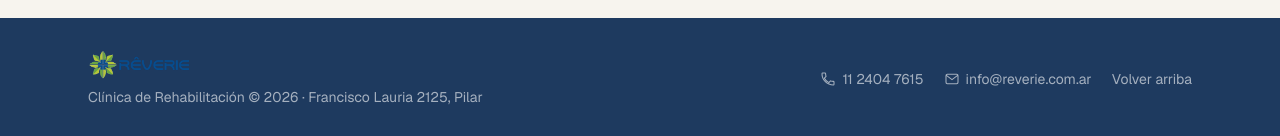
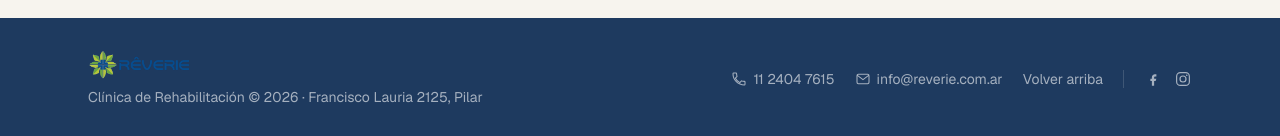
Before and after one commit to DjRichieValdivia/reverie-landing, a Next.js app: page / in a window 1280 px wide. Shown: the part 5888-6024 px from the top of the page. Built offline with nearby package versions, Linux system fonts and the light colour scheme; no server answers.

Commit message:
Agregar Facebook e Instagram reales de la clínica al footer

```diff
--- a/src/components/Footer.tsx
+++ b/src/components/Footer.tsx
@@ -1,5 +1,5 @@
 import Image from "next/image";
-import { MailIcon, PhoneIcon } from "./icons";
+import { FacebookIcon, InstagramIcon, MailIcon, PhoneIcon } from "./icons";
 import { site } from "@/lib/site";
 
 export function Footer() {
@@ -38,6 +38,26 @@ export function Footer() {
           <a href="#top" className="transition-colors hover:text-white">
             Volver arriba
           </a>
+          <div className="flex items-center gap-3 border-l border-white/15 pl-5">
+            <a
+              href={site.facebookHref}
+              target="_blank"
+              rel="noopener noreferrer"
+              aria-label="Facebook de RÊVERIE"
+              className="transition-colors hover:text-white"
+            >
+              <FacebookIcon className="h-4.5 w-4.5" />
+            </a>
+            <a
+              href={site.instagramHref}
+              target="_blank"
+              rel="noopener noreferrer"
+              aria-label="Instagram de RÊVERIE"
+              className="transition-colors hover:text-white"
+            >
+              <InstagramIcon className="h-4.5 w-4.5" />
+            </a>
+          </div>
         </div>
       </div>
     </footer>
--- a/src/components/icons.tsx
+++ b/src/components/icons.tsx
@@ -179,3 +179,24 @@ export function ImageIcon({ className }: { className?: string }) {
     </svg>
   );
 }
+
+export function FacebookIcon({ className }: { className?: string }) {
+  return (
+    <svg viewBox="0 0 24 24" fill="none" className={className} aria-hidden="true">
+      <path
+        d="M14.5 8.5h2V5.5h-2c-2.2 0-4 1.8-4 4v2H8.5v3H10.5V21h3v-6.5h2l1-3H13.5v-2c0-.55.45-1 1-1Z"
+        fill="currentColor"
+      />
+    </svg>
+  );
+}
+
+export function InstagramIcon({ className }: { className?: string }) {
+  return (
+    <svg viewBox="0 0 24 24" fill="none" className={className} aria-hidden="true">
+      <rect x="3.5" y="3.5" width="17" height="17" rx="5" stroke="currentColor" strokeWidth="1.6" />
+      <circle cx="12" cy="12" r="4" stroke="currentColor" strokeWidth="1.6" />
+      <circle cx="17" cy="7" r="1.1" fill="currentColor" />
+    </svg>
+  );
+}
--- a/src/lib/site.ts
+++ b/src/lib/site.ts
@@ -16,6 +16,9 @@ export const site = {
     "https://www.google.com/maps/search/Reverie+Clinica+de+Rehabilitacion+Pilar",
   googleRating: 4.3,
   googleReviewCount: 49,
+  // Redes oficiales, tomadas del sitio actual (reverie.com.ar).
+  facebookHref: "https://www.facebook.com/reverieclinica/",
+  instagramHref: "https://www.instagram.com/reverieclinica/",
 };
 
 export const whatsappHref = `https://wa.me/${site.whatsapp}?text=${encodeURIComponent(
```
